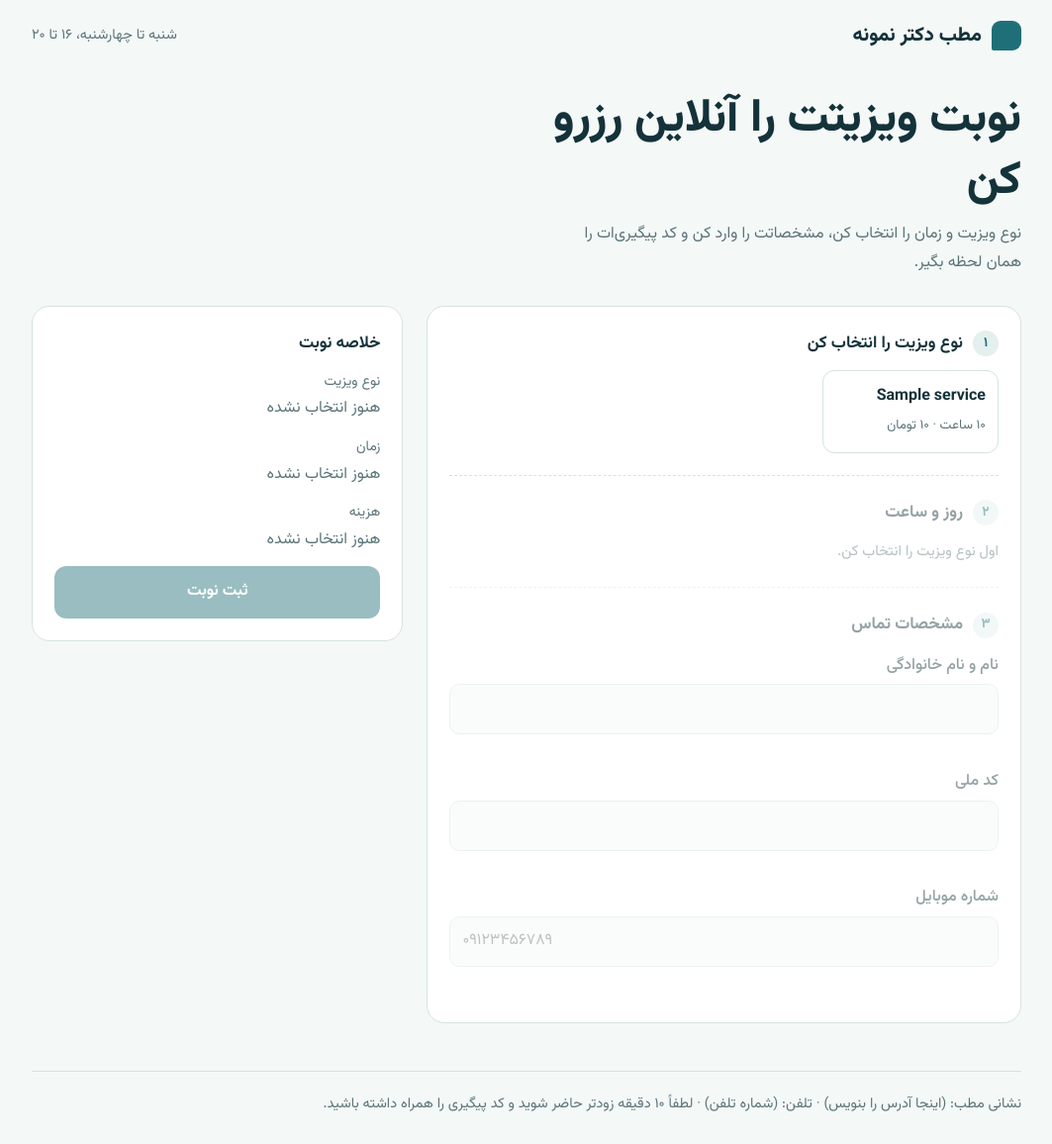
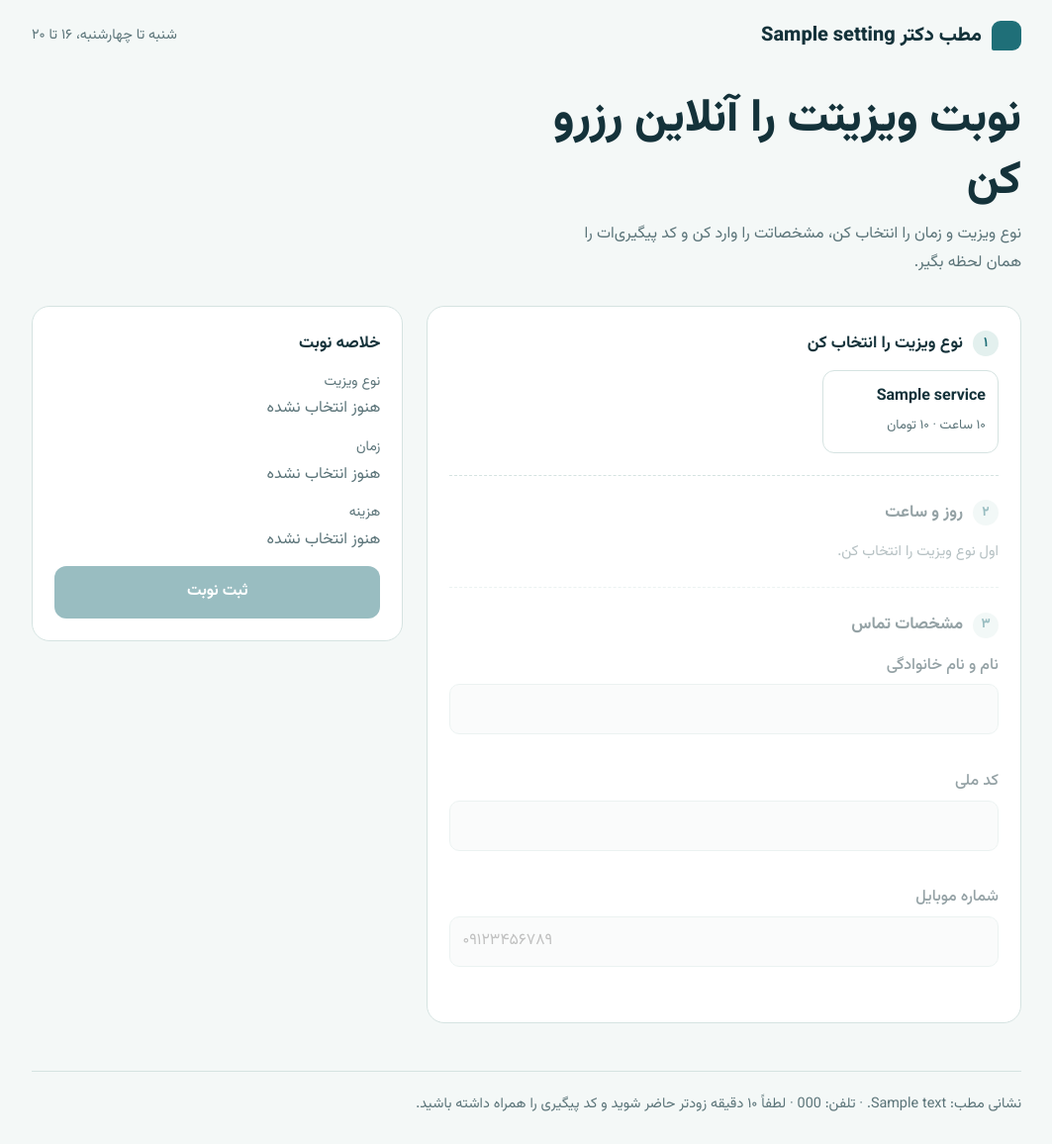
Before and after one commit to AMIRDADKHAH/Reservation-API, a Django app: template reservation_app/templates/reservation_app/index.html in a window 1280 px wide. Shown: the whole page at 99% size, without its empty margins (108-1171 px from the left). Run offline with Django 5.2, Linux system fonts and the light colour scheme; the template is opened without the code that fills it: values that come from a table or form of the project are taken from there, others are empty; tables that the repository leaves empty hold one stand-in row (values such as "Sample post").

Commit message:
Create Settings Model and add in HomeView

```diff
--- a/reservation_app/admin.py
+++ b/reservation_app/admin.py
@@ -25,4 +25,9 @@ class ReservationDayAdmin(admin.ModelAdmin):
         return f"{obj.slot.day.date} {obj.slot.time}"
 
 
+@admin.register(models.Setting)
+class SettingsAdmin(admin.ModelAdmin):
+    list_display = ("doctor_name", "address", "clinic_phone")
+
+
 admin.site.register(models.Service)
--- a/reservation_app/models.py
+++ b/reservation_app/models.py
@@ -68,3 +68,17 @@ class Reservation(models.Model):
 
     def __str__(self):
         return f"{self.full_name} -- {self.status}"
+
+
+
+class Setting(models.Model):
+    doctor_name = models.CharField(max_length=100, verbose_name="نام دکتر")
+    address = models.CharField(max_length=250, verbose_name="آدرس")
+    clinic_phone = models.CharField(max_length=15, verbose_name="شماره تلفن مطب")
+
+    class Meta:
+        verbose_name = "تنظیم"
+        verbose_name_plural = "تنظیمات"
+
+    def __str__(self):
+        return f"{self.doctor_name}"
--- a/reservation_app/templates/reservation_app/index.html
+++ b/reservation_app/templates/reservation_app/index.html
@@ -5,14 +5,14 @@
 <head>
 <meta charset="utf-8">
 <meta name="viewport" content="width=device-width, initial-scale=1, viewport-fit=cover">
-<title>مطب دکتر نمونه | رزرو نوبت آنلاین</title>
+<title>مطب دکتر {{ setting.doctor_name }} | رزرو نوبت آنلاین</title>
 <link rel="stylesheet" href="https://fonts.googleapis.com/css2?family=Vazirmatn:wght@400;500;700;800&display=swap">
 <link rel="stylesheet" href="{% static 'css/style.css' %}">
 </head>
 <body>
 <div class="wrap">
   <header>
-    <div class="logo"><i></i>مطب دکتر نمونه</div>
+    <div class="logo"><i></i>مطب دکتر {{ setting.doctor_name }}</div>
     <span>شنبه تا چهارشنبه، ۱۶ تا ۲۰</span>
   </header>
   <h1>نوبت ویزیتت را آنلاین رزرو کن</h1>
@@ -26,7 +26,7 @@
       <button class="cta" id="go" disabled>ثبت نوبت</button>
     </aside>
   </main>
-  <footer>نشانی مطب: (اینجا آدرس را بنویس) · تلفن: (شماره تلفن) · لطفاً ۱۰ دقیقه زودتر حاضر شوید و کد پیگیری را همراه داشته باشید.</footer>
+  <footer>نشانی مطب: {{ setting.address }} · تلفن: {{ setting.clinic_phone }} · لطفاً ۱۰ دقیقه زودتر حاضر شوید و کد پیگیری را همراه داشته باشید.</footer>
 </div>
 
 <script>
--- a/reservation_app/views.py
+++ b/reservation_app/views.py
@@ -5,7 +5,7 @@ from rest_framework.generics import ListAPIView
 from rest_framework.views import APIView
 from rest_framework.request import Request
 from rest_framework.response import Response
-from .models import Service, ReservationDay, Slot
+from .models import Service, ReservationDay, Slot, Setting
 from .serializers import ServiceSerializer, ReservationDaySerializer, SlotSerializer, ReservationSerializer
 import jdatetime
 from rest_framework import status
@@ -16,7 +16,8 @@ class HomeView(TemplateView):
     def get(self, request):
         del_reservationday()
         set_status_reservation()
-        return render(request, "reservation_app\index.html")
+        my_setting = Setting.objects.first()
+        return render(request, "reservation_app/index.html", context={"setting": my_setting})
 
 
 # APIS
```
Also changed, not shown: reservation_app/migrations/0014_settings.py (added), reservation_app/migrations/0015_alter_settings_address_alter_settings_clinic_phone_and_more.py (added), reservation_app/migrations/0016_rename_settings_setting.py (added).
